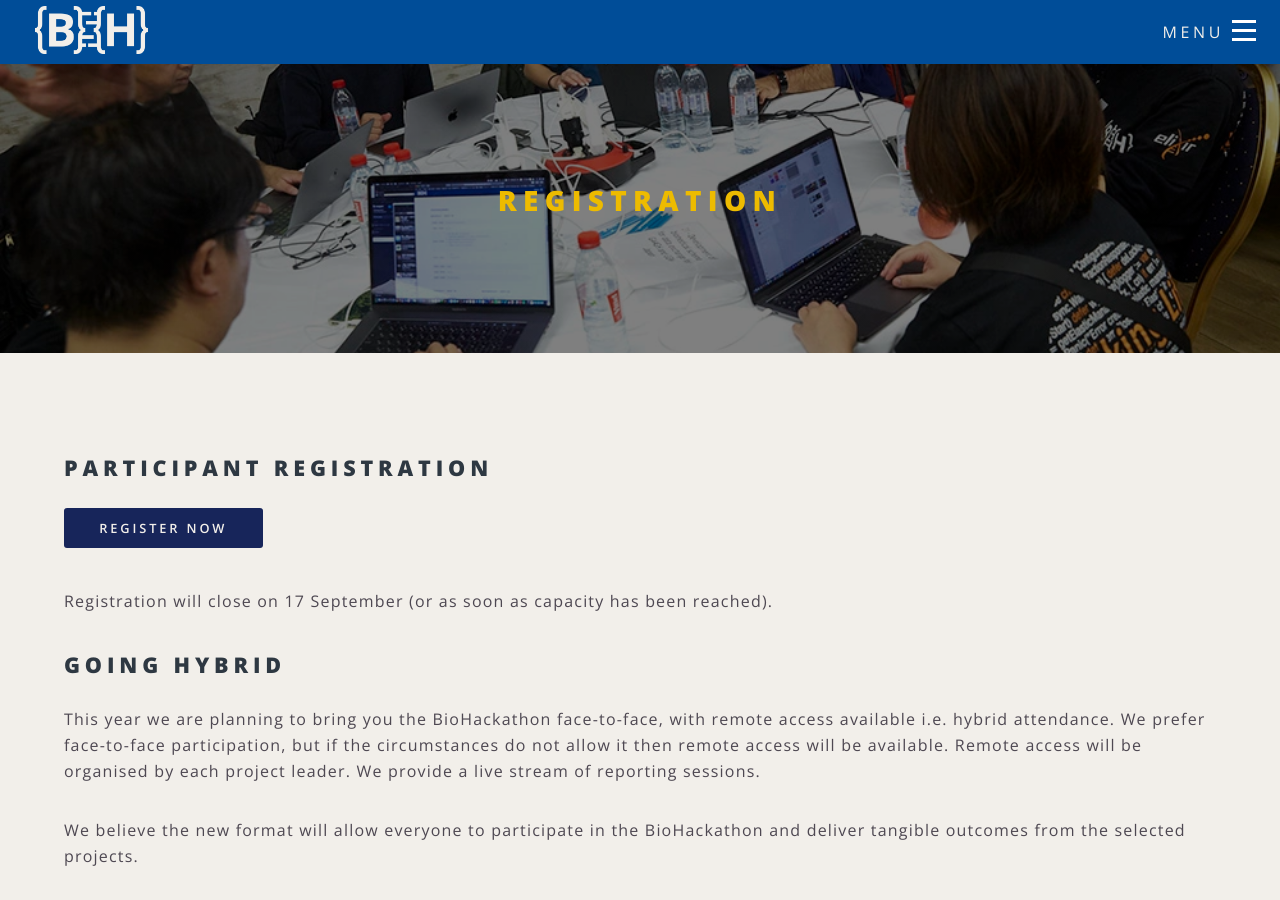
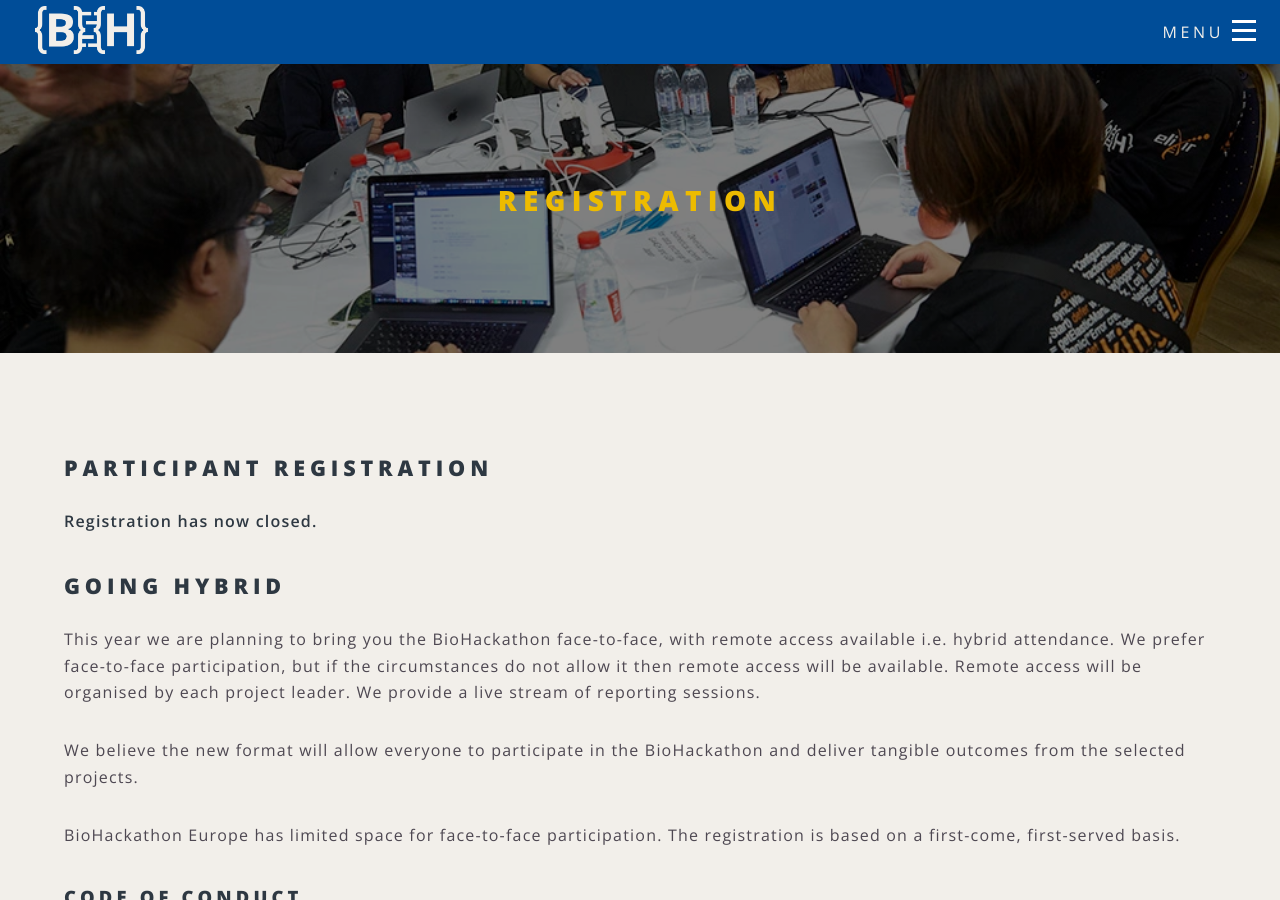
Before and after one commit to elixir-europe/biohackathon-europe-2021, a Jekyll site: the page built from registration.html, in a window 1280 px wide and 900 px high. Built offline with Jekyll 4.4.1, drawn with Linux system fonts in a browser that asks for light colours; nearby versions of some CDN libraries.

Commit message:
Add registration closed notice

```diff
--- a/registration.html
+++ b/registration.html
@@ -6,8 +6,8 @@
 <section>
     <section>
         <h2>Participant registration</h2>
-<p><a class="button special" href="https://elixir-events.eventscase.com/attendance/event/index/40160/EN">Register now</a></p>
-        <p>Registration will close on 17 September (or as soon as capacity has been reached).</p>
+
+        <p><strong>Registration has now closed.</strong></p>
         <!-- <a href="https://www.eventbrite.co.uk/e/biohackathon-europe-2020-registration-104117179286" target="_blank" class="button fit special">Register here!</a>-->
 
         <h2>Going hybrid</h2>
```
